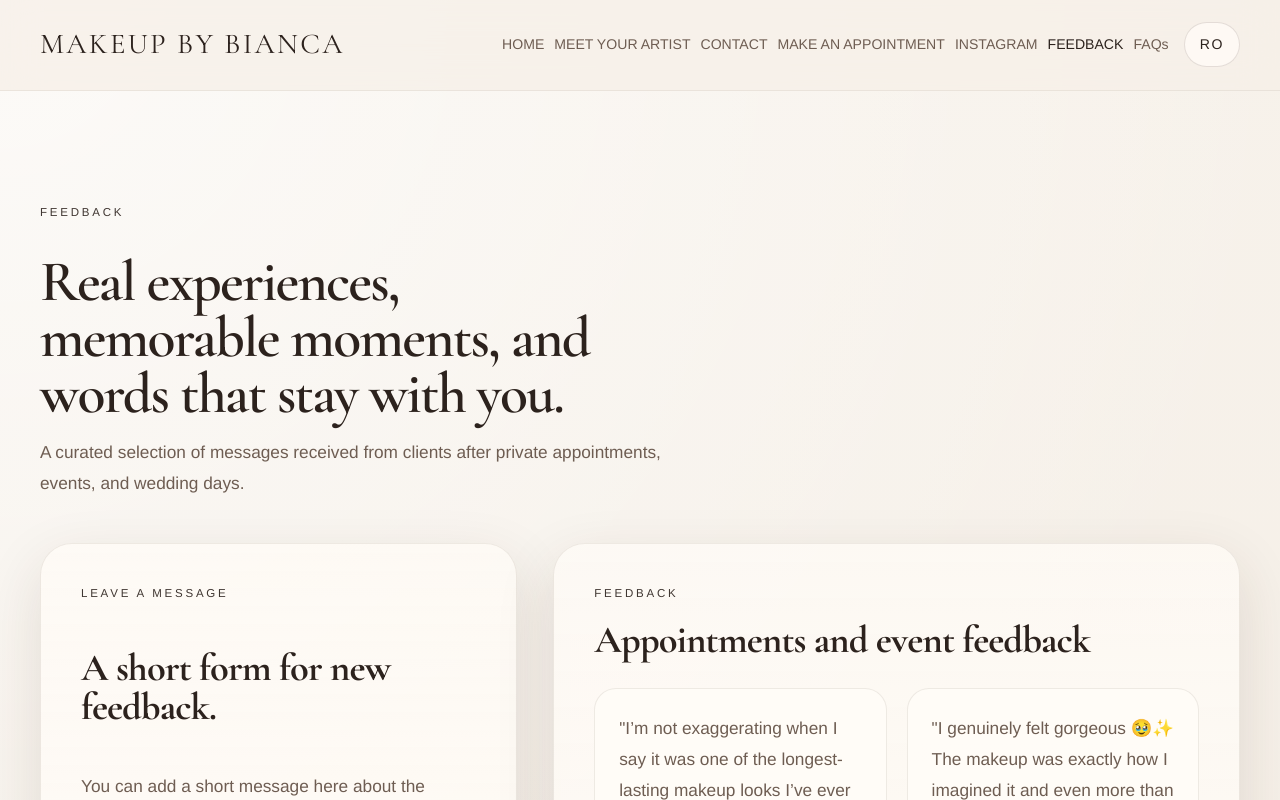
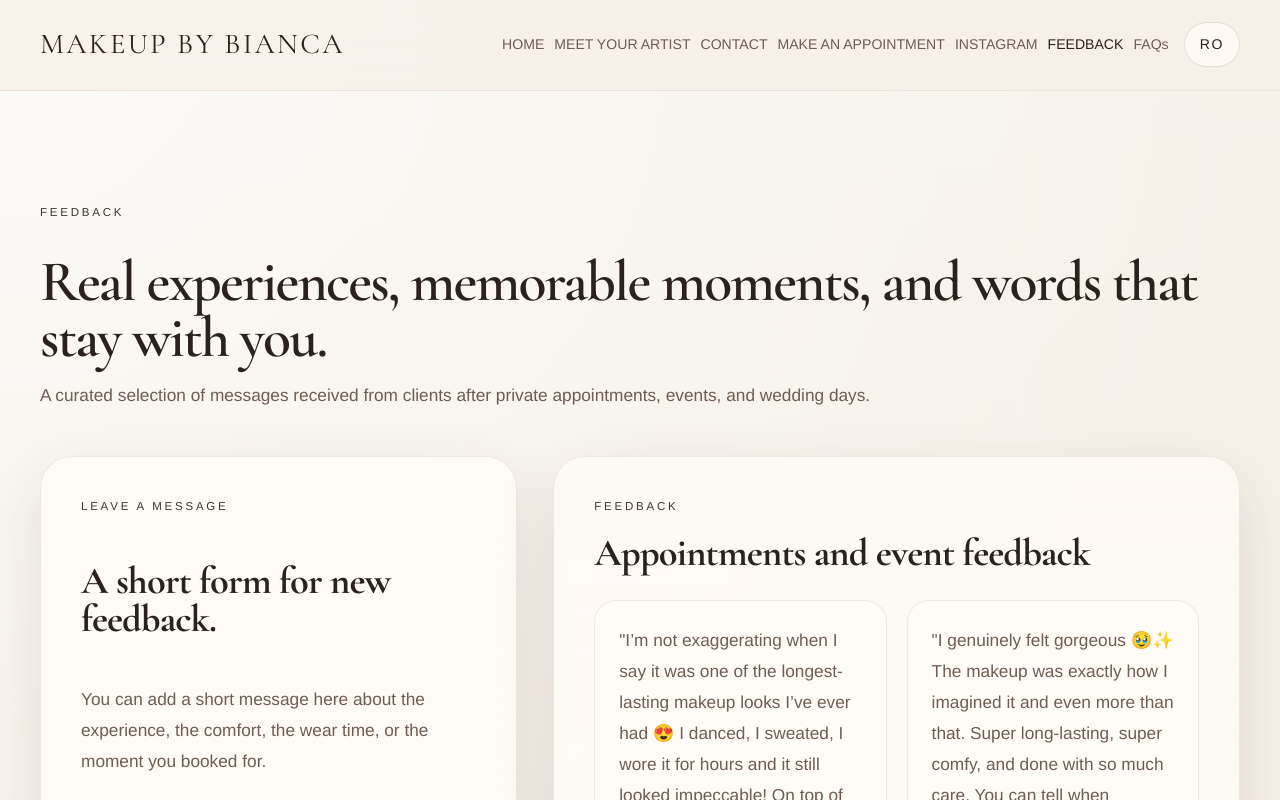
Before and after one commit to IoanMarian08/Portofoliu_MUA_Bianca, a React (Vite) app in the folder frontend/: page /feedback in a window 1280 px wide. Shown: the top 800 px of the page. Built offline with nearby package versions, Linux system fonts and the light colour scheme; no server answers.

Commit message:
Fix artist image import for Vercel build

```diff
--- a/frontend/src/i18n/translations.js
+++ b/frontend/src/i18n/translations.js
@@ -66,7 +66,7 @@ export const translations = {
     meetArtist: {
       eyebrow: 'Cunoaște artistul',
       title:
-        "\"IT'S NOT THE MAKEUP THAT TRANSFORMS US, IT'S THE WAY WE FEEL ABOUT OURSELVES WHEN WE FEEL BEAUTIFUL\"",
+        '"NU MACHIAJUL ESTE CEL CARE NE TRANSFORMĂ, CI FELUL ÎN CARE NE SIMȚIM ÎN PIELEA NOASTRĂ ATUNCI CÂND NE SIMȚIM FRUMOASE"',
       description: '',
       story: [
         'Numele meu este Bianca Elena, însă în timpul facultății am ajuns să fiu cunoscută drept Beanq — un joc ciudat de litere la început, dar care, în timp, a devenit parte din identitatea mea și din personalitatea pe care o exprim astăzi.',
--- a/frontend/src/styles/global.css
+++ b/frontend/src/styles/global.css
@@ -395,11 +395,15 @@ main {
 }
 
 .page-header--narrow {
-  max-width: min(42rem, 100%);
+  max-width: min(var(--container-wide), 100%);
+}
+
+.page-header--narrow h1 {
+  text-wrap: pretty;
 }
 
 .page-header--quote {
-  max-width: min(58rem, 100%);
+  max-width: min(78rem, 100%);
 }
 
 .section-heading h2,
@@ -407,13 +411,11 @@ main {
   font-size: clamp(2.4rem, 4.5vw, 4.75rem);
   line-height: 0.98;
   letter-spacing: -0.03em;
-  text-wrap: balance;
+  text-wrap: pretty;
 }
 
 .page-header--quote h1 {
-  max-width: 11ch;
-  font-size: clamp(3rem, 6vw, 5.8rem);
-  line-height: 0.9;
+  max-width: 100%;
 }
 
 .page-header__description,
@@ -428,7 +430,7 @@ main {
 }
 
 .page-header__description {
-  max-width: min(42rem, 100%);
+  max-width: min(var(--container-max), 100%);
   margin: 0;
 }
 
@@ -648,7 +650,7 @@ main {
 .faq-list {
   display: grid;
   gap: 16px;
-  max-width: min(var(--container-max), 100%);
+  max-width: min(var(--container-wide), 100%);
 }
 
 .faq-item {
@@ -729,7 +731,7 @@ main {
 }
 
 .feedback-group__heading {
-  max-width: 34rem;
+  max-width: 52rem;
 }
 
 .feedback-sections {
@@ -758,11 +760,11 @@ main {
 }
 
 .instagram-card {
-  max-width: min(72rem, 100%);
+  max-width: min(var(--container-wide), 100%);
 }
 
 .instagram-card p {
-  max-width: 42rem;
+  max-width: 52rem;
   margin: 0;
 }
 
@@ -935,11 +937,6 @@ main {
     font-size: clamp(3rem, 13vw, 5rem);
   }
 
-  .page-header--quote h1 {
-    max-width: 10ch;
-    font-size: clamp(2.8rem, 9vw, 4.8rem);
-  }
-
   .copy-card,
   .instagram-card,
   .contact-block__inner,
@@ -1036,9 +1033,8 @@ main {
     font-size: clamp(2rem, 11vw, 2.8rem);
   }
 
-  .page-header--quote h1 {
-    max-width: 9ch;
-    font-size: clamp(2.2rem, 10.2vw, 3.35rem);
+  .page-header--narrow {
+    max-width: 100%;
   }
 
   .portfolio-card__image-wrap,
```
